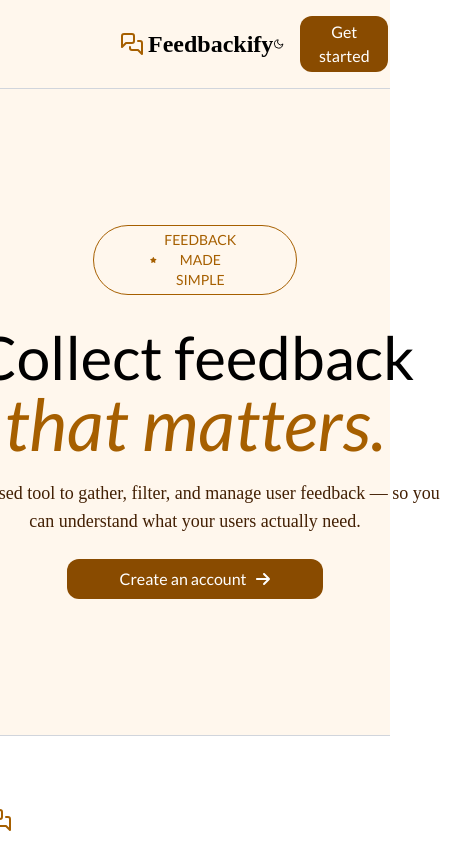
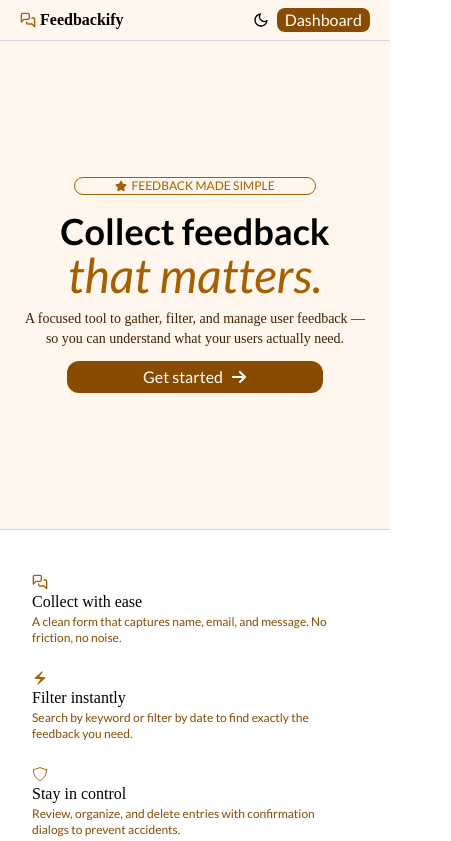
Before and after one commit to yashvardhannautiyal/Feedbackify, a React (Vite) app in the folder frontend/: page / in a window 390 px wide. Shown: the top 841 px of the page, 451 px wide, since content can reach past the window. Built offline with nearby package versions, Linux system fonts and the light colour scheme; a web font is replaced by a local one.

Commit message:
homepage responsiveness added

```diff
--- /dev/null
+++ b/frontend/src/components/DashboardNav.jsx
@@ -0,0 +1,24 @@
+import React from "react";
+import { LuMessagesSquare } from "react-icons/lu";
+import { FiMoon } from "react-icons/fi";
+
+function DashboardNav() {
+  return (
+    <>
+      <header className="flex justify-between py-2 md:py-4 px-5 md:px-30">
+        {/* logo  */}
+        <div className="flex gap-1 justify-center items-center">
+          <LuMessagesSquare className="text-yellow-700 md:text-2xl" />{" "}
+          <p className="md:text-2xl roman-font font-bold">Feedbackify</p>
+        </div>
+
+        <div className="flex gap-2 md:gap-4 justify-center items-center">
+          <FiMoon className="font-bold" />
+          <button className="bg-yellow-800 hover:bg-yellow-700 md:py-1 px-2 md:px-4 rounded-lg md:rounded-xl text-white hover:cursor-pointer">Home</button>
+        </div>
+      </header>
+    </>
+  );
+}
+
+export default DashboardNav;
--- a/frontend/src/components/Features.jsx
+++ b/frontend/src/components/Features.jsx
@@ -5,24 +5,24 @@ import { IoShieldOutline } from "react-icons/io5";
 
 function Features() {
   return (
-    <div className='flex justify-center gap-20 items-center bg-white px-30 py-15'>
+    <div className='md:flex justify-center md:gap-20 items-center bg-white px-5 md:px-30 py-8 md:py-15'>
         <div className='p-3 w-xs'>
-        <LuMessagesSquare className='text-yellow-700 text-2xl'/>
+        <LuMessagesSquare className='text-yellow-700 md:text-2xl'/>
 
-        <h4 className='pt-2 text-xl roman-font'>Collect with ease</h4>
-        <p className='text-yellow-800 pt-3 text-sm'>A clean form that captures name, email, and message. No friction, no noise.</p>
+        <h4 className='md:pt-2 md:text-xl roman-font'>Collect with ease</h4>
+        <p className='text-yellow-800 md:pt-3 text-xs md:text-sm'>A clean form that captures name, email, and message. No friction, no noise.</p>
         </div>
 
         <div className='p-3 w-xs'>
-        <MdElectricBolt className='text-yellow-700 text-2xl'/>
-        <h4 className='pt-2 text-xl roman-font'>Filter instantly</h4>
-        <p className='text-yellow-800 pt-3 text-sm'>Search by keyword or filter by date to find exactly the feedback you need.</p>
+        <MdElectricBolt className='text-yellow-700 md:text-2xl'/>
+        <h4 className='md:pt-2 md:text-xl roman-font'>Filter instantly</h4>
+        <p className='text-yellow-800 md:pt-3 text-xs md:text-sm'>Search by keyword or filter by date to find exactly the feedback you need.</p>
         </div>
 
         <div className='p-3 w-xs'>
-        <IoShieldOutline className='text-yellow-700 text-2xl'/>
-        <h4 className='pt-2 text-xl roman-font'>Stay in control</h4>
-        <p className='text-yellow-800 pt-3 text-sm'>Review, organize, and delete entries with confirmation dialogs to prevent accidents.</p>
+        <IoShieldOutline className='text-yellow-700 md:text-2xl'/>
+        <h4 className='md:pt-2 md:text-xl roman-font'>Stay in control</h4>
+        <p className='text-yellow-800 md:pt-3 text-xs md:text-sm'>Review, organize, and delete entries with confirmation dialogs to prevent accidents.</p>
         </div>
 
     </div>
--- a/frontend/src/components/FooterComp.jsx
+++ b/frontend/src/components/FooterComp.jsx
@@ -5,10 +5,10 @@ import { FaRegCopyright } from "react-icons/fa";
 function FooterComp() {
   return (
     <>
-    <div className="flex justify-between px-30 py-3">
+    <div className="flex justify-between px-5 md:px-30 py-1 md:py-3">
       <div className="flex gap-1 justify-center items-center">
-        <LuMessagesSquare className="text-yellow-700" />{" "}
-        <p className="roman-font">Feedbackify</p>
+        <LuMessagesSquare className="text-yellow-700 text-xs md:text-sm" />{" "}
+        <p className="roman-font text-xs md:text-sm">Feedbackify</p>
       </div>
 
       <div className="flex gap-1 justify-center items-center text-xs">
--- a/frontend/src/components/HeroSection.jsx
+++ b/frontend/src/components/HeroSection.jsx
@@ -4,20 +4,20 @@ import { FaArrowRight } from "react-icons/fa6";
 
 function HeroSection() {
   return (
-    <div className="flex flex-col items-center justify-center py-34 px-30 text-center">
-      <div className="flex justify-center items-center gap-1 border px-14 py-1 rounded-full text-sm text-yellow-700">
+    <div className="flex flex-col items-center justify-center py-34 px-5 md:px-30 text-center">
+      <div className="flex justify-center items-center gap-1 border px-10 md:px-14 md:py-1 rounded-full text-xs md:text-sm text-yellow-700">
         <FaStar />
         <p>FEEDBACK MADE SIMPLE</p>
       </div>
 
       {/* text  */}
-      <div className="pt-8 pb-6 roman-font">
-        <h1 className="text-6xl font-medium">Collect feedback</h1>
-        <h1 className="text-7xl roman-font font-medium text-yellow-700">
+      <div className="pt-4 md:pt-8 pb-3 md:pb-6 roman-font">
+        <h1 className="text-4xl md:text-6xl font-bold md:font-medium">Collect feedback</h1>
+        <h1 className="text-5xl md:text-7xl roman-font font-medium text-yellow-700">
           <i>that matters.</i>
         </h1>
 
-        <p className="w-lg text-yellow-950 pt-4 roman-font font-semi-bold text-lg">
+        <p className="md:w-lg text-yellow-950 pt-2 md:pt-4 roman-font font-semi-bold text-sm md:text-lg">
           A focused tool to gather, filter, and manage user feedback — so you
           can understand what your users actually need.
         </p>
@@ -25,7 +25,7 @@ function HeroSection() {
 
       {/* button  */}
 
-      <button className="text-white bg-yellow-800 hover:bg-yellow-700 rounded-xl py-2 px-2 w-3xs flex justify-center items-center gap-2 hover:cursor-pointer">Create an account <FaArrowRight /></button>
+      <button className="text-white bg-yellow-800 hover:bg-yellow-700 rounded-xl py-1 md:py-2 px-2 w-3xs flex justify-center items-center gap-2 hover:cursor-pointer">Get started <FaArrowRight /></button>
     </div>
   );
 }
--- /dev/null
+++ b/frontend/src/components/HomepageNav.jsx
@@ -0,0 +1,24 @@
+import React from "react";
+import { LuMessagesSquare } from "react-icons/lu";
+import { FiMoon } from "react-icons/fi";
+
+function HomepageNav() {
+  return (
+    <>
+      <header className="flex justify-between py-2 md:py-4 px-5 md:px-30">
+        {/* logo  */}
+        <div className="flex gap-1 justify-center items-center">
+          <LuMessagesSquare className="text-yellow-700 md:text-2xl" />{" "}
+          <p className="md:text-2xl roman-font font-bold">Feedbackify</p>
+        </div>
+
+        <div className="flex gap-2 md:gap-4 justify-center items-center">
+          <FiMoon className="font-bold" />
+          <button className="bg-yellow-800 hover:bg-yellow-700 md:py-1 px-2 md:px-4 rounded-lg md:rounded-xl text-white hover:cursor-pointer">Dashboard</button>
+        </div>
+      </header>
+    </>
+  );
+}
+
+export default HomepageNav;
--- a/frontend/src/components/NavbarComp.jsx
+++ /dev/null
@@ -1,24 +0,0 @@
-import React from "react";
-import { LuMessagesSquare } from "react-icons/lu";
-import { FiMoon } from "react-icons/fi";
-
-function NavbarComp() {
-  return (
-    <>
-      <header className="flex justify-between py-4 px-30">
-        {/* logo  */}
-        <div className="flex gap-1 justify-center items-center">
-          <LuMessagesSquare className="text-yellow-700 text-2xl" />{" "}
-          <p className="text-2xl roman-font font-bold">Feedbackify</p>
-        </div>
-
-        <div className="flex gap-4 justify-center items-center">
-          <FiMoon className="font-bold" />
-          <button className="bg-yellow-800 hover:bg-yellow-700 py-1 px-4 rounded-xl text-white hover:cursor-pointer">Get started</button>
-        </div>
-      </header>
-    </>
-  );
-}
-
-export default NavbarComp;
--- a/frontend/src/pages/Dashboard/Dashboard.jsx
+++ b/frontend/src/pages/Dashboard/Dashboard.jsx
@@ -1,5 +1,5 @@
 import React, { useEffect, useState } from "react";
-import NavbarComp from "../../components/NavbarComp";
+import DashboardNav from "../../components/DashboardNav";
 import FeedbackForm from "../../components/FeedbackForm";
 import FooterComp from "../../components/FooterComp";
 import SearchBar from "../../components/SearchBar";
@@ -42,7 +42,7 @@ function Dashboard() {
 
   return (
     <>
-      <NavbarComp />
+      <DashboardNav />
       <hr className="text-gray-300 " />
       <FeedbackForm fetchFeedbacks={fetchFeedbacks} />
       <SearchBar
--- a/frontend/src/pages/HomePage/HomePage.jsx
+++ b/frontend/src/pages/HomePage/HomePage.jsx
@@ -1,13 +1,13 @@
 import React from 'react'
 import HeroSection from '../../components/HeroSection'
 import Features from '../../components/Features'
-import NavbarComp from '../../components/NavbarComp'
+import HomepageNav from '../../components/HomepageNav'
 import FooterComp from '../../components/FooterComp'
 
 function HomePage() {
   return (
     <div>
-      <NavbarComp />
+      <HomepageNav />
       {/* dark:text-yellow-600 */}
       <hr className="text-gray-300 " />
       <HeroSection />
```
